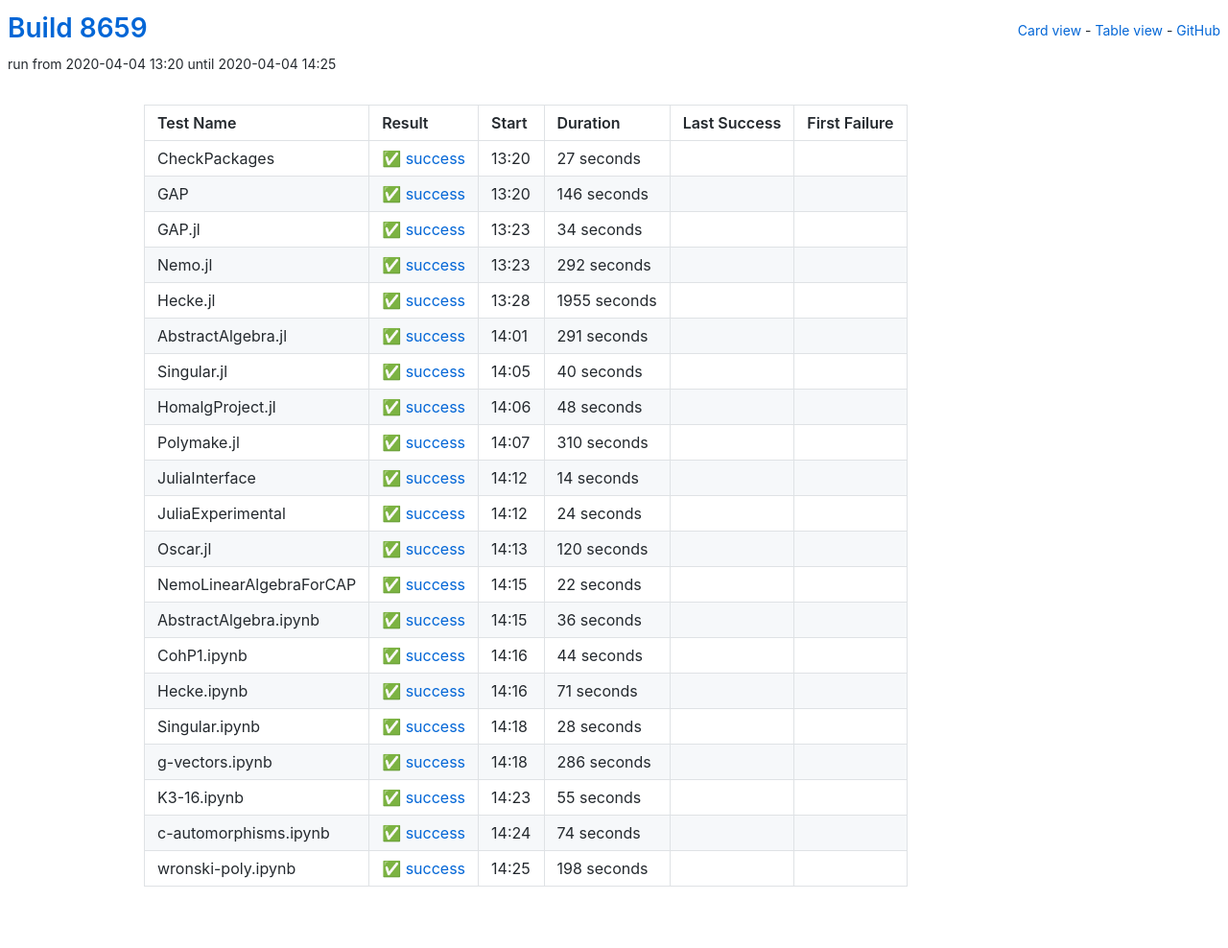
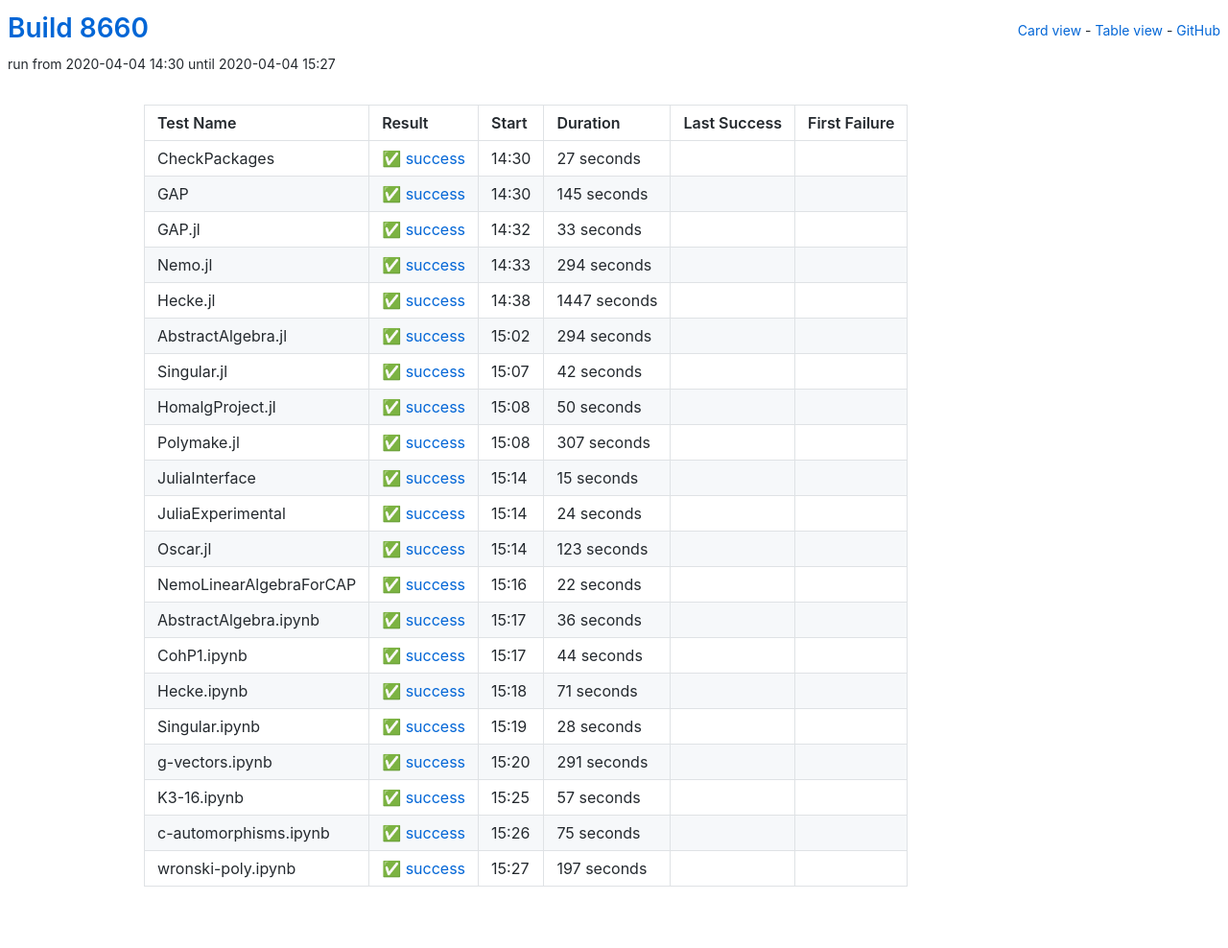
Before and after one commit to oscar-system/oscar-ci-status, a Jekyll site: the page built from table.html, in a window 1280 px wide. Shown: the whole page at 96% size. Built offline with Jekyll 4.4.1, drawn with Linux system fonts in a browser that asks for light colours.

Commit message:
Build 8660

```diff
--- a/_data/ci.yml
+++ b/_data/ci.yml
@@ -1,5 +1,5 @@
-build: 8659
-build_url: https://oscarci.mathematik.uni-kl.de/job/oscar/8659/
+build: 8660
+build_url: https://oscarci.mathematik.uni-kl.de/job/oscar/8660/
 job: oscar
 tests:
 - duration: 27
@@ -8,53 +8,185 @@
   first_failure_url: null
   last_success: false
   last_success_url: null
-  log: https://oscarci.mathematik.uni-kl.de/job/oscar/8659/artifact/logs/build-8659/CheckPackages.log
+  log: https://oscarci.mathematik.uni-kl.de/job/oscar/8660/artifact/logs/build-8660/CheckPackages.log
   name: CheckPackages
-  start: 2020-04-04 13:20
+  start: 2020-04-04 14:30
   status: success
   success: true
-- duration: 146
+- duration: 145
   exitcode: 0
   first_failure: false
   first_failure_url: null
   last_success: false
   last_success_url: null
-  log: https://oscarci.mathematik.uni-kl.de/job/oscar/8659/artifact/logs/build-8659/GAP.log
+  log: https://oscarci.mathematik.uni-kl.de/job/oscar/8660/artifact/logs/build-8660/GAP.log
   name: GAP
-  start: 2020-04-04 13:20
+  start: 2020-04-04 14:30
   status: success
   success: true
-- duration: 34
+- duration: 33
   exitcode: 0
   first_failure: false
   first_failure_url: null
   last_success: false
   last_success_url: null
-  log: https://oscarci.mathematik.uni-kl.de/job/oscar/8659/artifact/logs/build-8659/GAP.jl.log
+  log: https://oscarci.mathematik.uni-kl.de/job/oscar/8660/artifact/logs/build-8660/GAP.jl.log
   name: GAP.jl
-  start: 2020-04-04 13:23
+  start: 2020-04-04 14:32
   status: success
   success: true
-- duration: 292
+- duration: 294
   exitcode: 0
   first_failure: false
   first_failure_url: null
   last_success: false
   last_success_url: null
-  log: https://oscarci.mathematik.uni-kl.de/job/oscar/8659/artifact/logs/build-8659/Nemo.jl.log
+  log: https://oscarci.mathematik.uni-kl.de/job/oscar/8660/artifact/logs/build-8660/Nemo.jl.log
   name: Nemo.jl
-  start: 2020-04-04 13:23
+  start: 2020-04-04 14:33
   status: success
   success: true
-- duration: 1955
+- duration: 1447
   exitcode: 0
   first_failure: false
   first_failure_url: null
   last_success: false
   last_success_url: null
-  log: https://oscarci.mathematik.uni-kl.de/job/oscar/8659/artifact/logs/build-8659/Hecke.jl.log
+  log: https://oscarci.mathematik.uni-kl.de/job/oscar/8660/artifact/logs/build-8660/Hecke.jl.log
   name: Hecke.jl
-  start: 2020-04-04 13:28
+  start: 2020-04-04 14:38
+  status: success
+  success: true
+- duration: 294
+  exitcode: 0
+  first_failure: false
+  first_failure_url: null
+  last_success: false
+  last_success_url: null
+  log: https://oscarci.mathematik.uni-kl.de/job/oscar/8660/artifact/logs/build-8660/AbstractAlgebra.jl.log
+  name: AbstractAlgebra.jl
+  start: 2020-04-04 15:02
+  status: success
+  success: true
+- duration: 42
+  exitcode: 0
+  first_failure: false
+  first_failure_url: null
+  last_success: false
+  last_success_url: null
+  log: https://oscarci.mathematik.uni-kl.de/job/oscar/8660/artifact/logs/build-8660/Singular.jl.log
+  name: Singular.jl
+  start: 2020-04-04 15:07
+  status: success
+  success: true
+- duration: 50
+  exitcode: 0
+  first_failure: false
+  first_failure_url: null
+  last_success: false
+  last_success_url: null
+  log: https://oscarci.mathematik.uni-kl.de/job/oscar/8660/artifact/logs/build-8660/HomalgProject.jl.log
+  name: HomalgProject.jl
+  start: 2020-04-04 15:08
+  status: success
+  success: true
+- duration: 307
+  exitcode: 0
+  first_failure: false
+  first_failure_url: null
+  last_success: false
+  last_success_url: null
+  log: https://oscarci.mathematik.uni-kl.de/job/oscar/8660/artifact/logs/build-8660/Polymake.jl.log
+  name: Polymake.jl
+  start: 2020-04-04 15:08
+  status: success
+  success: true
+- duration: 15
+  exitcode: 0
+  first_failure: false
+  first_failure_url: null
+  last_success: false
+  last_success_url: null
+  log: https://oscarci.mathematik.uni-kl.de/job/oscar/8660/artifact/logs/build-8660/JuliaInterface.log
+  name: JuliaInterface
+  start: 2020-04-04 15:14
+  status: success
+  success: true
+- duration: 24
+  exitcode: 0
+  first_failure: false
+  first_failure_url: null
+  last_success: false
+  last_success_url: null
+  log: https://oscarci.mathematik.uni-kl.de/job/oscar/8660/artifact/logs/build-8660/JuliaExperimental.log
+  name: JuliaExperimental
+  start: 2020-04-04 15:14
+  status: success
+  success: true
+- duration: 123
+  exitcode: 0
+  first_failure: false
+  first_failure_url: null
+  last_success: false
+  last_success_url: null
+  log: https://oscarci.mathematik.uni-kl.de/job/oscar/8660/artifact/logs/build-8660/Oscar.jl.log
+  name: Oscar.jl
+  start: 2020-04-04 15:14
+  status: success
+  success: true
+- duration: 22
+  exitcode: 0
+  first_failure: false
+  first_failure_url: null
+  last_success: false
+  last_success_url: null
+  log: https://oscarci.mathematik.uni-kl.de/job/oscar/8660/artifact/logs/build-8660/NemoLinearAlgebraForCAP.log
+  name: NemoLinearAlgebraForCAP
+  start: 2020-04-04 15:16
+  status: success
+  success: true
+- duration: 36
+  exitcode: 0
+  first_failure: false
+  first_failure_url: null
+  last_success: false
+  last_success_url: null
+  log: https://oscarci.mathematik.uni-kl.de/job/oscar/8660/artifact/logs/build-8660/AbstractAlgebra.ipynb.log
+  name: AbstractAlgebra.ipynb
+  start: 2020-04-04 15:17
+  status: success
+  success: true
+- duration: 44
+  exitcode: 0
+  first_failure: false
+  first_failure_url: null
+  last_success: false
+  last_success_url: null
+  log: https://oscarci.mathematik.uni-kl.de/job/oscar/8660/artifact/logs/build-8660/CohP1.ipynb.log
+  name: CohP1.ipynb
+  start: 2020-04-04 15:17
+  status: success
+  success: true
+- duration: 71
+  exitcode: 0
+  first_failure: false
+  first_failure_url: null
+  last_success: false
+  last_success_url: null
+  log: https://oscarci.mathematik.uni-kl.de/job/oscar/8660/artifact/logs/build-8660/Hecke.ipynb.log
+  name: Hecke.ipynb
+  start: 2020-04-04 15:18
+  status: success
+  success: true
+- duration: 28
+  exitcode: 0
+  first_failure: false
+  first_failure_url: null
+  last_success: false
+  last_success_url: null
+  log: https://oscarci.mathematik.uni-kl.de/job/oscar/8660/artifact/logs/build-8660/Singular.ipynb.log
+  name: Singular.ipynb
+  start: 2020-04-04 15:19
   status: success
   success: true
 - duration: 291
@@ -63,173 +195,41 @@
   first_failure_url: null
   last_success: false
   last_success_url: null
-  log: https://oscarci.mathematik.uni-kl.de/job/oscar/8659/artifact/logs/build-8659/AbstractAlgebra.jl.log
-  name: AbstractAlgebra.jl
-  start: 2020-04-04 14:01
+  log: https://oscarci.mathematik.uni-kl.de/job/oscar/8660/artifact/logs/build-8660/g-vectors.ipynb.log
+  name: g-vectors.ipynb
+  start: 2020-04-04 15:20
   status: success
   success: true
-- duration: 40
+- duration: 57
   exitcode: 0
   first_failure: false
   first_failure_url: null
   last_success: false
   last_success_url: null
-  log: https://oscarci.mathematik.uni-kl.de/job/oscar/8659/artifact/logs/build-8659/Singular.jl.log
-  name: Singular.jl
-  start: 2020-04-04 14:05
+  log: https://oscarci.mathematik.uni-kl.de/job/oscar/8660/artifact/logs/build-8660/K3-16.ipynb.log
+  name: K3-16.ipynb
+  start: 2020-04-04 15:25
   status: success
   success: true
-- duration: 48
+- duration: 75
   exitcode: 0
   first_failure: false
   first_failure_url: null
   last_success: false
   last_success_url: null
-  log: https://oscarci.mathematik.uni-kl.de/job/oscar/8659/artifact/logs/build-8659/HomalgProject.jl.log
-  name: HomalgProject.jl
-  start: 2020-04-04 14:06
+  log: https://oscarci.mathematik.uni-kl.de/job/oscar/8660/artifact/logs/build-8660/c-automorphisms.ipynb.log
+  name: c-automorphisms.ipynb
+  start: 2020-04-04 15:26
   status: success
   success: true
-- duration: 310
+- duration: 197
   exitcode: 0
   first_failure: false
   first_failure_url: null
   last_success: false
   last_success_url: null
-  log: https://oscarci.mathematik.uni-kl.de/job/oscar/8659/artifact/logs/build-8659/Polymake.jl.log
-  name: Polymake.jl
-  start: 2020-04-04 14:07
+  log: https://oscarci.mathematik.uni-kl.de/job/oscar/8660/artifact/logs/build-8660/wronski-poly.ipynb.log
+  name: wronski-poly.ipynb
+  start: 2020-04-04 15:27
   status: success
   success: true
-- duration: 14
-  exitcode: 0
-  first_failure: false
-  first_failure_url: null
-  last_success: false
-  last_success_url: null
-  log: https://oscarci.mathematik.uni-kl.de/job/oscar/8659/artifact/logs/build-8659/JuliaInterface.log
-  name: JuliaInterface
-  start: 2020-04-04 14:12
-  status: success
-  success: true
-- duration: 24
-  exitcode: 0
-  first_failure: false
-  first_failure_url: null
-  last_success: false
-  last_success_url: null
-  log: https://oscarci.mathematik.uni-kl.de/job/oscar/8659/artifact/logs/build-8659/JuliaExperimental.log
-  name: JuliaExperimental
-  start: 2020-04-04 14:12
-  status: success
-  success: true
-- duration: 120
-  exitcode: 0
-  first_failure: false
-  first_failure_url: null
-  last_success: false
-  last_success_url: null
-  log: https://oscarci.mathematik.uni-kl.de/job/oscar/8659/artifact/logs/build-8659/Oscar.jl.log
-  name: Oscar.jl
-  start: 2020-04-04 14:13
-  status: success
-  success: true
-- duration: 22
-  exitcode: 0
-  first_failure: false
-  first_failure_url: null
-  last_success: false
-  last_success_url: null
-  log: https://oscarci.mathematik.uni-kl.de/job/oscar/8659/artifact/logs/build-8659/NemoLinearAlgebraForCAP.log
-  name: NemoLinearAlgebraForCAP
-  start: 2020-04-04 14:15
-  status: success
-  success: true
-- duration: 36
-  exitcode: 0
-  first_failure: false
-  first_failure_url: null
-  last_success: false
-  last_success_url: null
-  log: https://oscarci.mathematik.uni-kl.de/job/oscar/8659/artifact/logs/build-8659/AbstractAlgebra.ipynb.log
-  name: AbstractAlgebra.ipynb
-  start: 2020-04-04 14:15
-  status: success
-  success: true
-- duration: 44
-  exitcode: 0
-  first_failure: false
-  first_failure_url: null
-  last_success: false
-  last_success_url: null
-  log: https://oscarci.mathematik.uni-kl.de/job/oscar/8659/artifact/logs/build-8659/CohP1.ipynb.log
-  name: CohP1.ipynb
-  start: 2020-04-04 14:16
-  status: success
-  success: true
-- duration: 71
-  exitcode: 0
-  first_failure: false
-  first_failure_url: null
-  last_success: false
-  last_success_url: null
-  log: https://oscarci.mathematik.uni-kl.de/job/oscar/8659/artifact/logs/build-8659/Hecke.ipynb.log
-  name: Hecke.ipynb
-  start: 2020-04-04 14:16
-  status: success
-  success: true
-- duration: 28
-  exitcode: 0
-  first_failure: false
-  first_failure_url: null
-  last_success: false
-  last_success_url: null
-  log: https://oscarci.mathematik.uni-kl.de/job/oscar/8659/artifact/logs/build-8659/Singular.ipynb.log
-  name: Singular.ipynb
-  start: 2020-04-04 14:18
-  status: success
-  success: true
-- duration: 286
-  exitcode: 0
-  first_failure: false
-  first_failure_url: null
-  last_success: false
-  last_success_url: null
-  log: https://oscarci.mathematik.uni-kl.de/job/oscar/8659/artifact/logs/build-8659/g-vectors.ipynb.log
-  name: g-vectors.ipynb
-  start: 2020-04-04 14:18
-  status: success
-  success: true
-- duration: 55
-  exitcode: 0
-  first_failure: false
-  first_failure_url: null
-  last_success: false
-  last_success_url: null
-  log: https://oscarci.mathematik.uni-kl.de/job/oscar/8659/artifact/logs/build-8659/K3-16.ipynb.log
-  name: K3-16.ipynb
-  start: 2020-04-04 14:23
-  status: success
-  success: true
-- duration: 74
-  exitcode: 0
-  first_failure: false
-  first_failure_url: null
-  last_success: false
-  last_success_url: null
-  log: https://oscarci.mathematik.uni-kl.de/job/oscar/8659/artifact/logs/build-8659/c-automorphisms.ipynb.log
-  name: c-automorphisms.ipynb
-  start: 2020-04-04 14:24
-  status: success
-  success: true
-- duration: 198
-  exitcode: 0
-  first_failure: false
-  first_failure_url: null
-  last_success: false
-  last_success_url: null
-  log: https://oscarci.mathematik.uni-kl.de/job/oscar/8659/artifact/logs/build-8659/wronski-poly.ipynb.log
-  name: wronski-poly.ipynb
-  start: 2020-04-04 14:25
-  status: success
-  success: true
```
Also changed, not shown: README.md.
